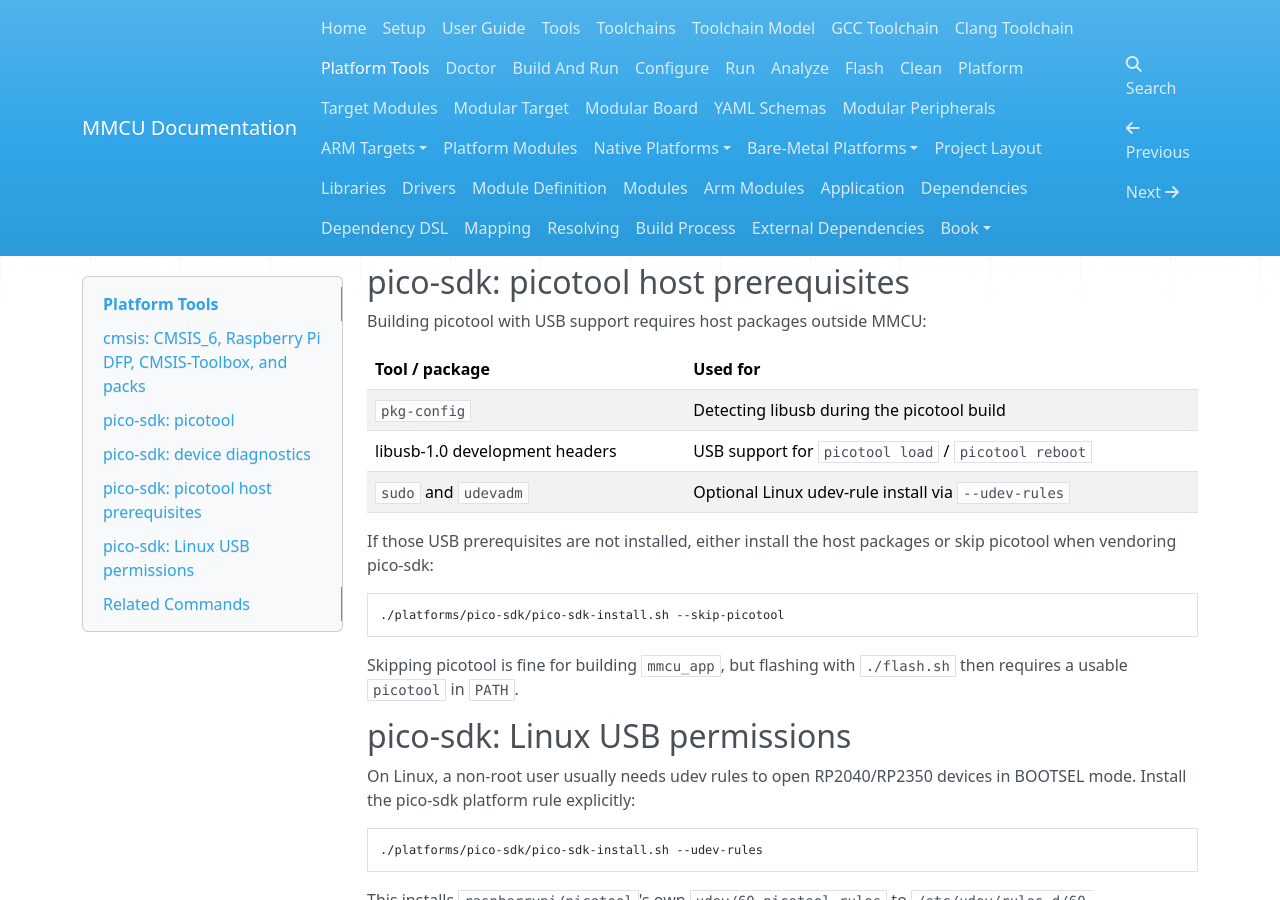
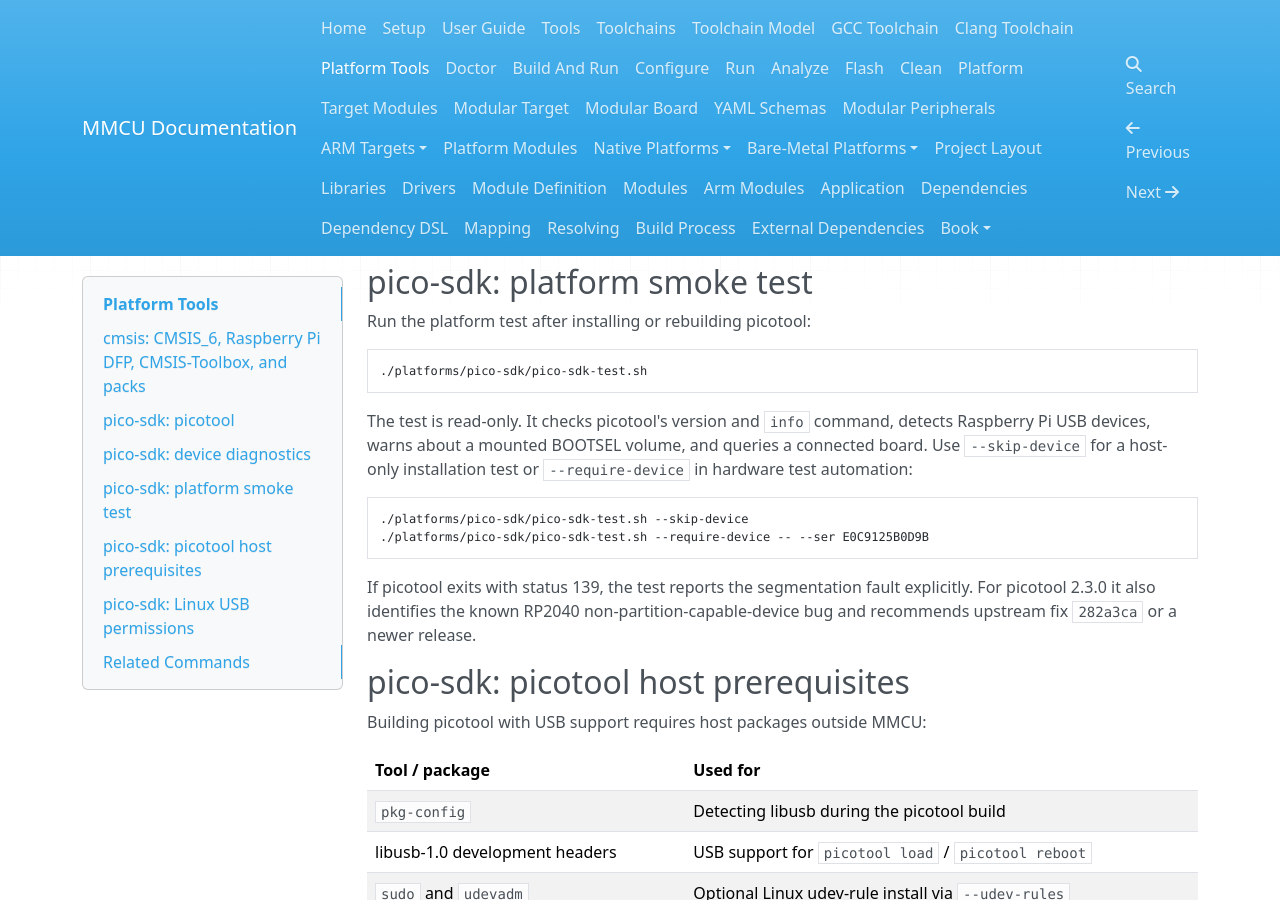
Before and after one commit to 32bitmicroLLC/MMCU, an MkDocs documentation site: the page built from docs/platform-tools.md, in a window 1280 px wide and 900 px high, scrolled down 2195 px. Built offline with MkDocs 1.6.1, drawn with Linux system fonts in a browser that asks for light colours; nearby versions of some CDN libraries.

Commit message:
add pico-sdk platform smoke test

````diff
--- a/docs/platform-tools.md
+++ b/docs/platform-tools.md
@@ -115,6 +115,29 @@
 The doctor returns a non-zero status when a required check fails or no target
 can be queried, which makes it suitable for a preflight check in scripts.
 
+## pico-sdk: platform smoke test
+
+Run the platform test after installing or rebuilding picotool:
+
+```sh
+./platforms/pico-sdk/pico-sdk-test.sh
+```
+
+The test is read-only. It checks picotool's version and `info` command,
+detects Raspberry Pi USB devices, warns about a mounted BOOTSEL volume, and
+queries a connected board. Use `--skip-device` for a host-only installation
+test or `--require-device` in hardware test automation:
+
+```sh
+./platforms/pico-sdk/pico-sdk-test.sh --skip-device
+./platforms/pico-sdk/pico-sdk-test.sh --require-device -- --ser E0C9125B0D9B
+```
+
+If picotool exits with status 139, the test reports the segmentation fault
+explicitly. For picotool 2.3.0 it also identifies the known RP2040
+non-partition-capable-device bug and recommends upstream fix `282a3ca` or a
+newer release.
+
 ## pico-sdk: picotool host prerequisites
 
 Building picotool with USB support requires host packages outside MMCU:
````
Also changed, not shown: 1 other file.
